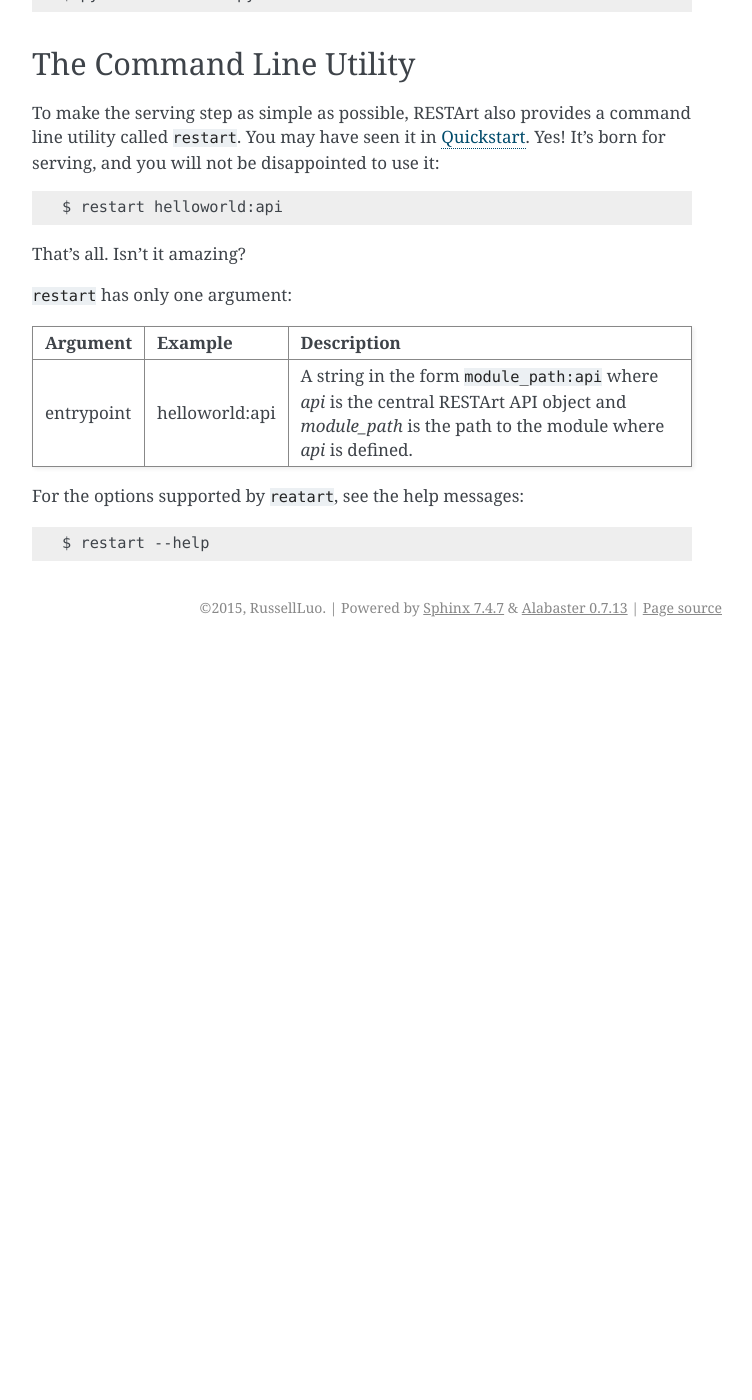
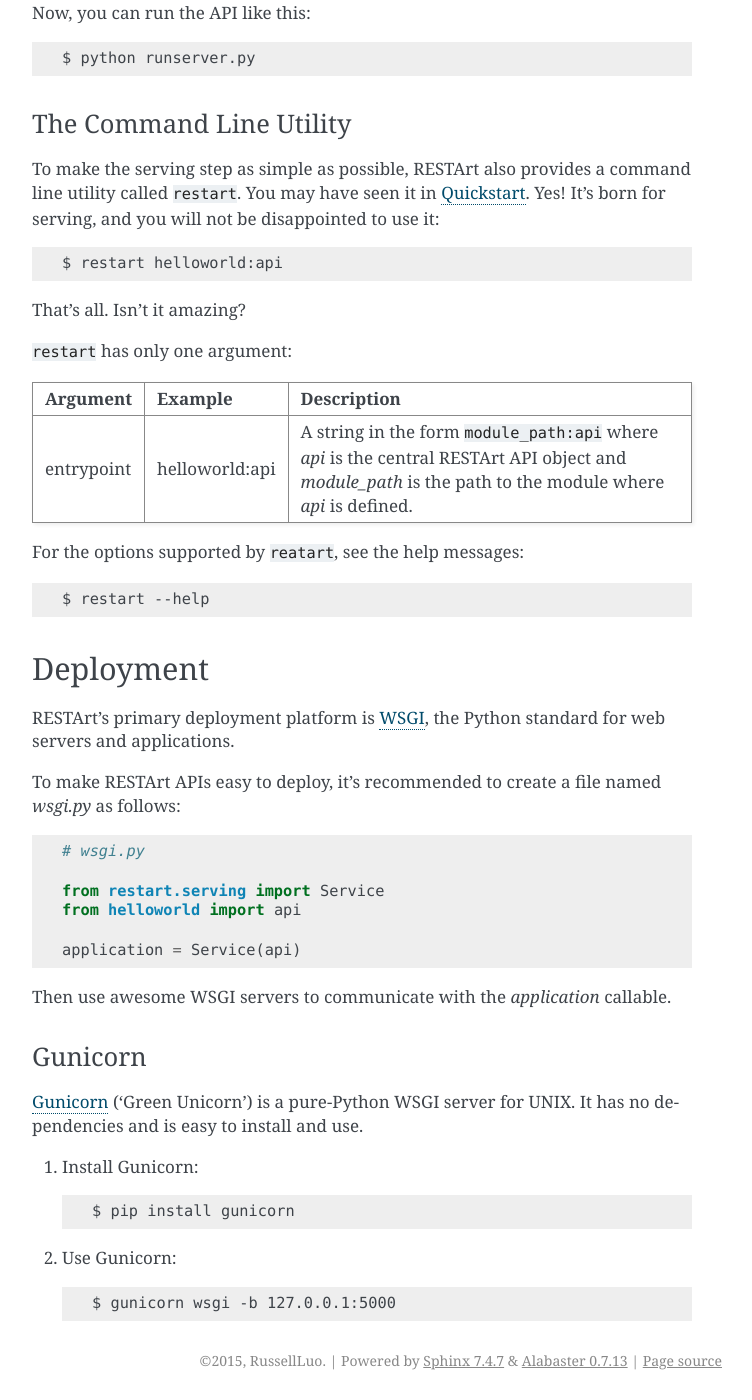
Before and after one commit to restartpy/restart, a Sphinx documentation site: the page built from docs/serving.rst, in a window 1280 px wide and 1400 px high, scrolled down 952 px. Shown: the whole window, without its empty margins (388-1140 px from the left). Built offline with Sphinx 7.4.7, drawn with Linux system fonts in a browser that asks for light colours; before the commit the page ends 1599 px from its top, so only the background shows below that; some of the changed text lies outside the part shown.

Commit message:
Update documentation

```diff
--- a/docs/index.rst
+++ b/docs/index.rst
@@ -18,6 +18,7 @@ This section covers most things you need to know to build REST APIs with RESTArt
    configuration
    middleware
    testing
+   best-practices
 
 
 API Reference
--- a/docs/serving.rst
+++ b/docs/serving.rst
@@ -45,7 +49,7 @@ Now, you can run the API like this::
 
 
 The Command Line Utility
-------------------------
+^^^^^^^^^^^^^^^^^^^^^^^^
 
 To make the serving step as simple as possible, RESTArt also provides a command line utility called ``restart``. You may have seen it in :ref:`quickstart`. Yes! It's born for serving, and you will not be disappointed to use it::
 
@@ -67,3 +71,39 @@ entrypoint       helloworld:api  A string in the form ``module_path:api``
 For the options supported by ``reatart``, see the help messages::
 
     $ restart --help
+
+
+Deployment
+----------
+
+RESTArt's primary deployment platform is `WSGI`_, the Python standard for web servers and applications.
+
+To make RESTArt APIs easy to deploy, it's recommended to create a file named `wsgi.py` as follows::
+
+    # wsgi.py
+
+    from restart.serving import Service
+    from helloworld import api
+
+    application = Service(api)
+
+Then use awesome WSGI servers to communicate with the `application` callable.
+
+
+Gunicorn
+^^^^^^^^
+
+`Gunicorn`_ (‘Green Unicorn’) is a pure-Python WSGI server for UNIX. It has no dependencies and is easy to install and use.
+
+
+1. Install Gunicorn::
+
+    $ pip install gunicorn
+
+2. Use Gunicorn::
+
+    $ gunicorn wsgi -b 127.0.0.1:5000
+
+
+.. _WSGI: http://www.wsgi.org/
+.. _Gunicorn: http://gunicorn.org/
```
Also changed, not shown: other parts of docs/serving.rst (+5 -1 lines), docs/api.rst (+11 -0 lines), docs/best-practices.rst (added, +34 -0 lines).
